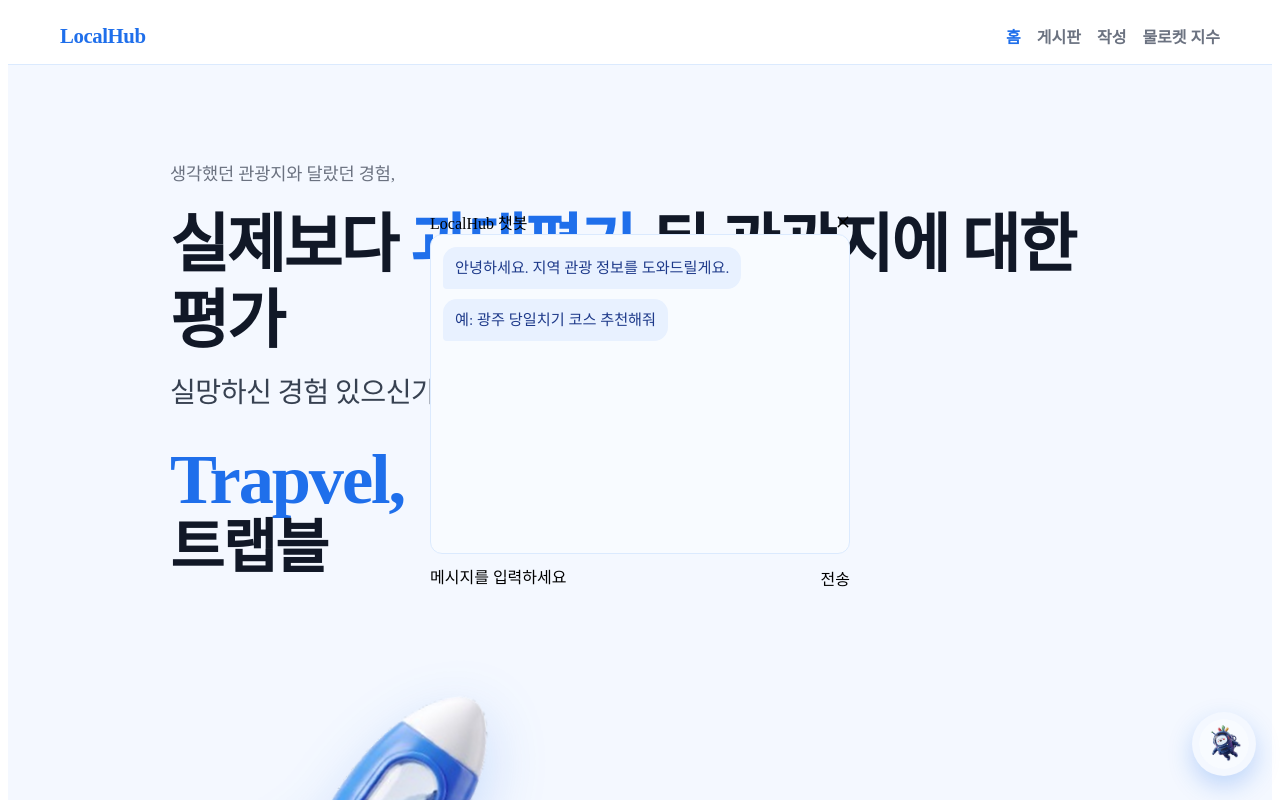
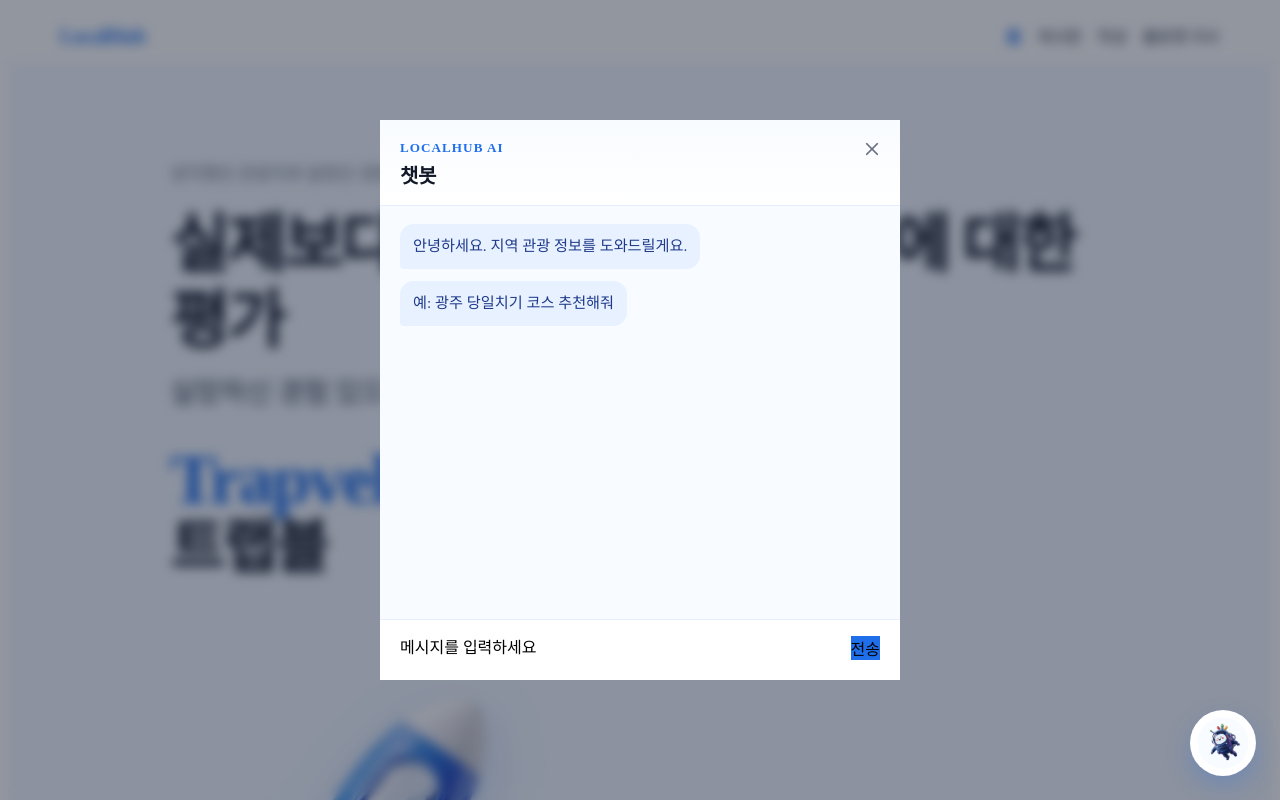
Before and after one commit to YnH10/localhub_frontend, a Vue app: page / in a window 1280 px wide. Both pictures are taken after a click on the button "챗봇 열기". Shown: the top 800 px of the page. Built offline with nearby package versions, Linux system fonts and the light colour scheme.

Commit message:
챗봇 다이얼로그 UI/UX 개선 1. 챗봇 다이얼로그 헤더, 텍스트(사용자 입력)칸 내부 레이아웃으로 추가 2. 챗봇 다이얼로그 활성화 시, 뒷 배경 블러 및 어둡게 처리

```diff
--- a/src/App.vue
+++ b/src/App.vue
@@ -7,19 +7,40 @@
     </main>
 
     <!-- 공통 챗봇 플로팅 버튼 -->
-    <Button class="chatbot-fab" @click="openChatbot" aria-label="챗봇 열기">
+    <button class="chatbot-fab" type="button" aria-label="챗봇 열기" @click="openChatbot">
       <img src="/images/chatbot-icon.png" alt="챗봇 아이콘" class="chatbot-icon" />
-    </Button>
+    </button>
 
-    <!-- 챗봇 패널 -->
+    <!-- 챗봇 다이얼로그 -->
     <Dialog
       v-model:visible="isChatbotOpen"
-      header="LocalHub 챗봇"
       modal
-      :style="{ width: '420px', maxWidth: '92vw' }"
-      class="chatbot-dialog"
+      :dismissableMask="true"
+      :draggable="false"
+      :style="{ width: '520px', maxWidth: '94vw' }"
+      :pt="{
+        root: { class: 'chatbot-dialog-root' },
+        mask: { class: 'chatbot-dialog-mask' },
+      }"
     >
-      <div class="chatbot-body">
+      <template #container>
+        <div class="chatbot-panel">
+          <div class="chatbot-panel__header">
+            <div>
+              <p class="chatbot-kicker">LocalHub AI</p>
+              <h2 class="chatbot-title">챗봇</h2>
+            </div>
+
+            <Button
+              icon="pi pi-times"
+              text
+              rounded
+              class="chatbot-close"
+              aria-label="챗봇 닫기"
+              @click="closeChatbot"
+            />
+          </div>
+
           <div ref="messageBoxRef" class="chatbot-messages">
             <div
               v-for="message in chatMessages"
@@ -33,16 +54,17 @@
             </div>
           </div>
 
-        <div class="chatbot-input-row">
+          <div class="chatbot-panel__footer">
             <InputText
               v-model="draftMessage"
               placeholder="메시지를 입력하세요"
               class="chatbot-input"
               @keydown.enter="sendMessage"
             />
-          <Button label="전송" @click="sendMessage" />
+            <Button label="전송" class="chatbot-send" @click="sendMessage" />
           </div>
         </div>
+      </template>
     </Dialog>
   </div>
 </template>
@@ -78,7 +100,12 @@ const openChatbot = async () => {
   scrollToBottom()
 }
 
-// 메시지 영역 맨 아래로 스크롤
+// 챗봇 패널 닫기
+const closeChatbot = () => {
+  isChatbotOpen.value = false
+}
+
+// 메시지 영역 맨 아래로 이동
 const scrollToBottom = () => {
   if (!messageBoxRef.value) return
   messageBoxRef.value.scrollTop = messageBoxRef.value.scrollHeight
@@ -100,7 +127,6 @@ const sendMessage = async () => {
   await nextTick()
   scrollToBottom()
 
-  // 다음 단계에서 FastAPI API 연결
   setTimeout(async () => {
     chatMessages.value.push({
       id: Date.now() + 1,
@@ -131,14 +157,15 @@ const sendMessage = async () => {
   right: 24px;
   bottom: 24px;
   z-index: 1200;
-  width: 64px;
-  height: 64px;
+  width: 66px;
+  height: 66px;
   padding: 0;
   border: 0;
   border-radius: 50%;
-  background: transparent;
+  background: #ffffff;
   box-shadow: 0 10px 24px rgba(31, 111, 235, 0.25);
   overflow: hidden;
+  cursor: pointer;
 }
 
 .chatbot-icon {
@@ -148,24 +175,68 @@ const sendMessage = async () => {
   display: block;
 }
 
-.chatbot-body {
+/* 다이얼로그 바깥 배경 */
+:global(.chatbot-dialog-mask) {
+  backdrop-filter: blur(6px);
+  background: rgba(15, 23, 42, 0.45) !important;
+}
+
+/* PrimeVue Dialog 기본 패딩 제거 */
+:global(.chatbot-dialog-root .p-dialog-content) {
+  padding: 0;
+  border-radius: 20px;
+  overflow: hidden;
+}
+
+.chatbot-panel {
   display: flex;
   flex-direction: column;
+  width: 100%;
+  min-height: 560px;
+  background: #ffffff;
+}
+
+.chatbot-panel__header {
+  display: flex;
+  align-items: flex-start;
+  justify-content: space-between;
   gap: 12px;
+  padding: 20px 20px 16px;
+  border-bottom: 1px solid #e5eefc;
+  background: linear-gradient(180deg, #f8fbff 0%, #ffffff 100%);
+}
+
+.chatbot-kicker {
+  margin: 0 0 4px;
+  color: #1f6feb;
+  font-size: 0.82rem;
+  font-weight: 800;
+  letter-spacing: 0.08em;
+  text-transform: uppercase;
+}
+
+.chatbot-title {
+  margin: 0;
+  font-size: 1.25rem;
+  font-weight: 900;
+  color: #111827;
+  letter-spacing: -0.02em;
+}
+
+.chatbot-close {
+  color: #6b7280;
 }
 
 .chatbot-messages {
-  height: 320px;
+  flex: 1;
   overflow-y: auto;
-  padding: 12px;
-  border: 1px solid #dbeafe;
-  border-radius: 12px;
+  padding: 18px 20px;
   background: #f8fbff;
 }
 
 .message-row {
   display: flex;
-  margin-bottom: 10px;
+  margin-bottom: 12px;
 }
 
 .message-row.bot {
@@ -177,11 +248,11 @@ const sendMessage = async () => {
 }
 
 .message-bubble {
-  max-width: 80%;
-  padding: 10px 12px;
+  max-width: 82%;
+  padding: 11px 13px;
   border-radius: 14px;
   font-size: 0.95rem;
-  line-height: 1.45;
+  line-height: 1.5;
   word-break: keep-all;
 }
 
@@ -197,12 +268,21 @@ const sendMessage = async () => {
   border-bottom-right-radius: 4px;
 }
 
-.chatbot-input-row {
+.chatbot-panel__footer {
   display: flex;
-  gap: 8px;
+  gap: 10px;
+  align-items: center;
+  padding: 16px 20px 20px;
+  border-top: 1px solid #e5eefc;
+  background: #ffffff;
 }
 
 .chatbot-input {
   flex: 1;
 }
+
+.chatbot-send {
+  background: #1f6feb;
+  border-color: #1f6feb;
+}
 </style>
```
Lines whose indentation alone changed are shown as unchanged.
